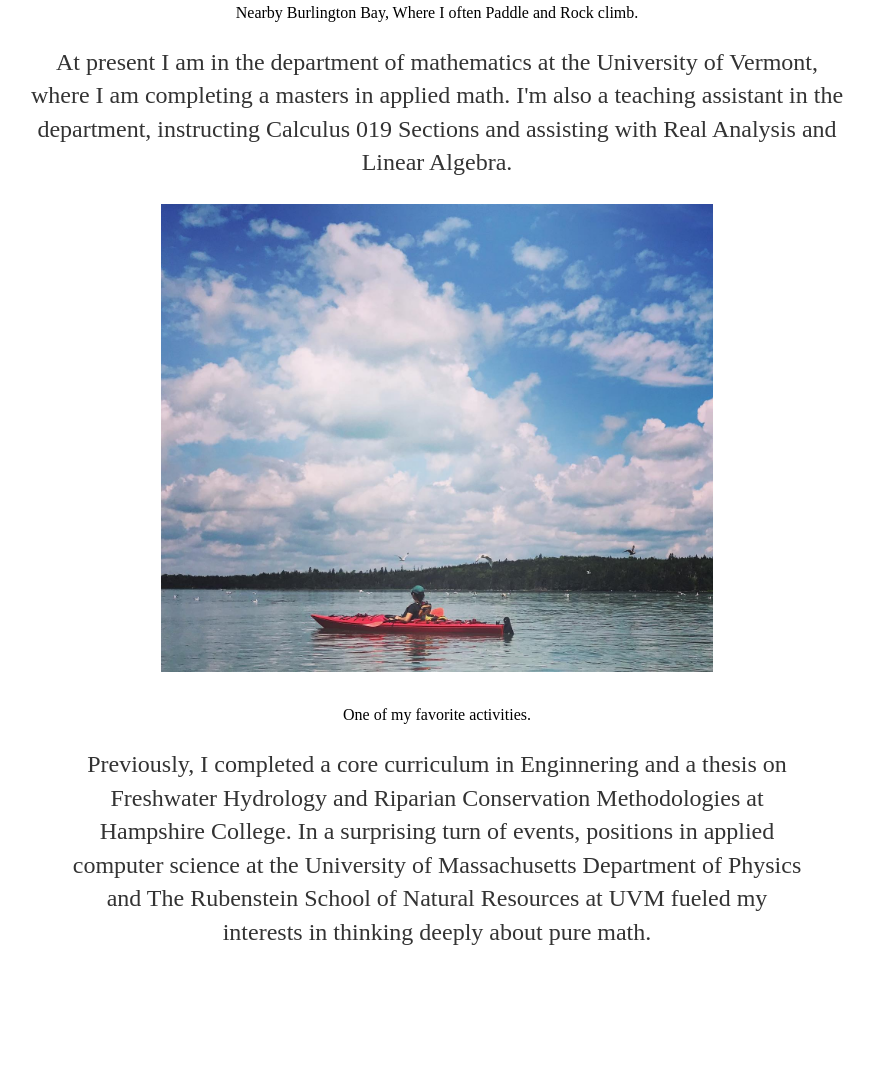
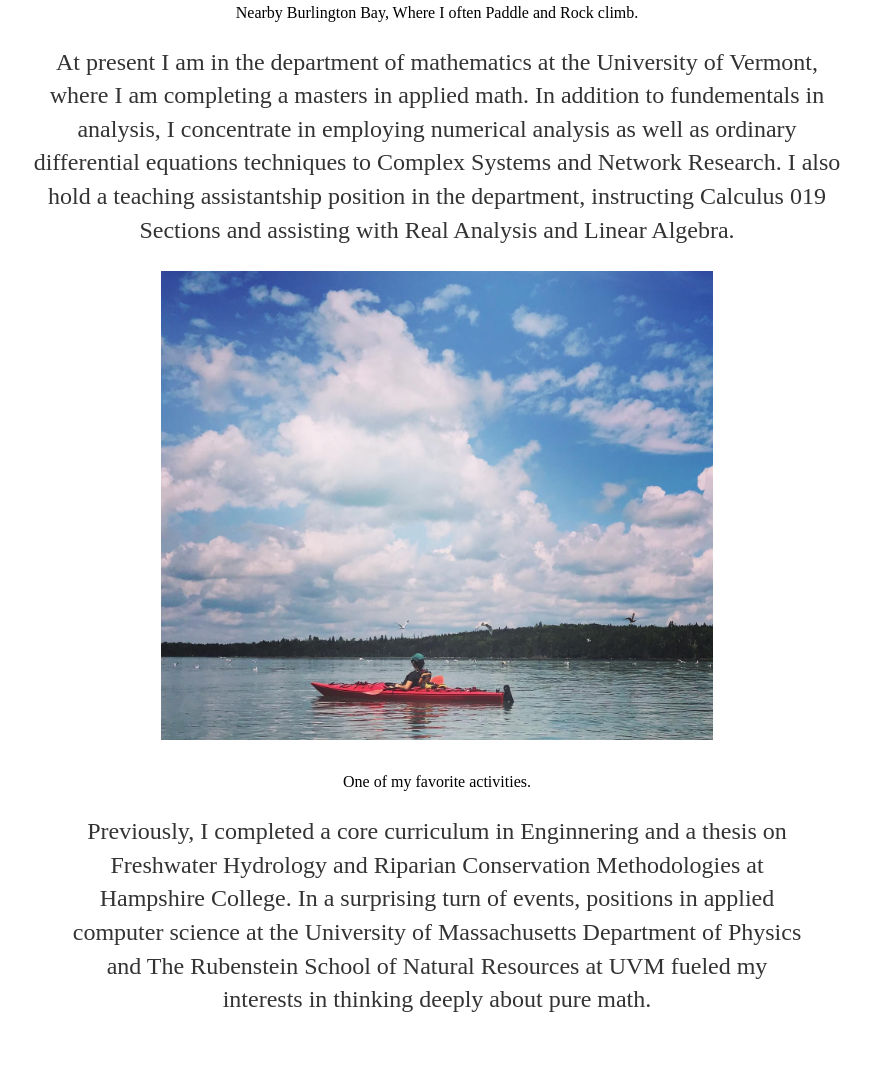
Before and after one commit to ATarren/atarren.github.io, a Jekyll site: the page built from about/index.md, in a window 1280 px wide. Shown: the part 591-1668 px from the top of the page, without its empty margins (203-1077 px from the left). Built offline with Jekyll 4.4.1, drawn with Linux system fonts in a browser that asks for light colours; before the commit the page ends 1601 px from its top, so only the background shows below that.

Commit message:
Update index.md

```diff
--- a/about/index.md
+++ b/about/index.md
@@ -6,7 +6,7 @@ title: About
 
     {% include image.html url="/images/more.jpeg" description="Nearby Burlington Bay, Where I often Paddle and Rock climb." %}
 
-    <p>At present I am in the department of mathematics at the University of Vermont, where I am completing a masters in applied math. I'm also a teaching assistant in the department, instructing Calculus 019 Sections and assisting with Real Analysis and Linear Algebra. </p>
+    <p>At present I am in the department of mathematics at the University of Vermont, where I am completing a masters in applied math. In addition to fundementals in analysis, I concentrate in employing numerical analysis as well as ordinary differential equations techniques to Complex Systems and Network Research. I also hold a teaching assistantship position in the department, instructing Calculus 019 Sections and assisting with Real Analysis and Linear Algebra. </p>
 
 
 {% include image.html url="/images/me.jpg" description="One of my favorite activities." %}
```
